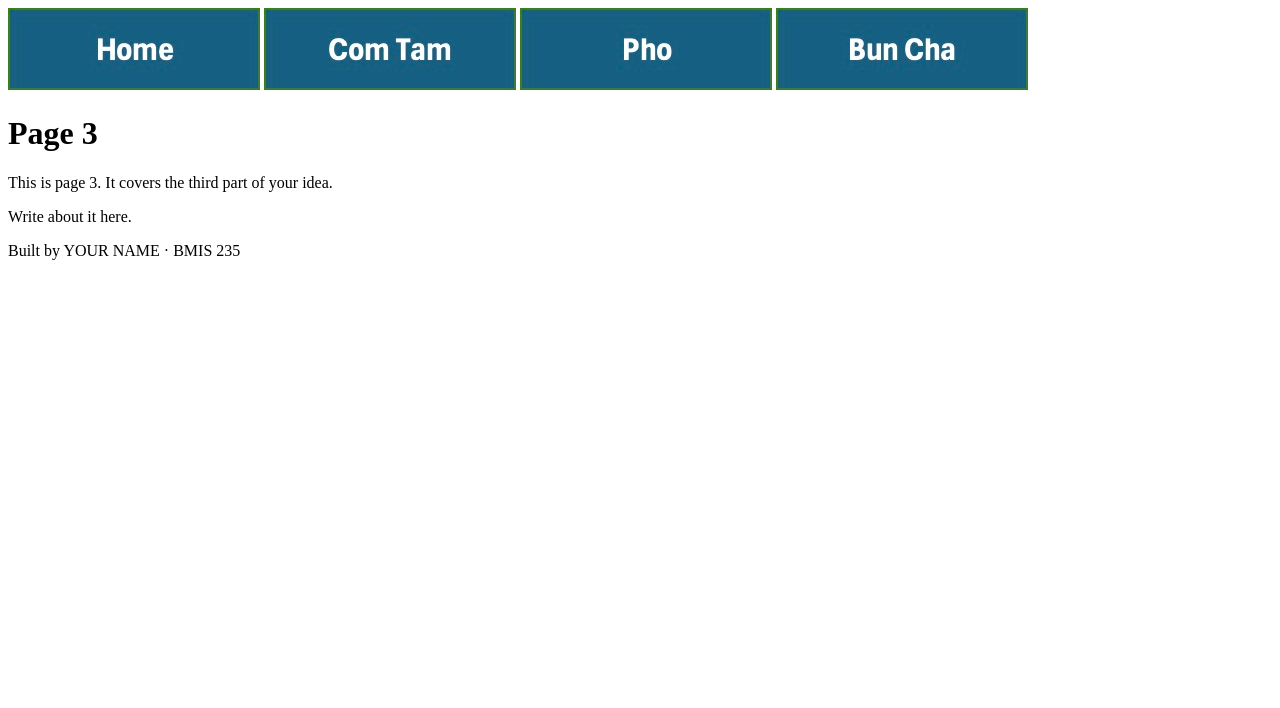
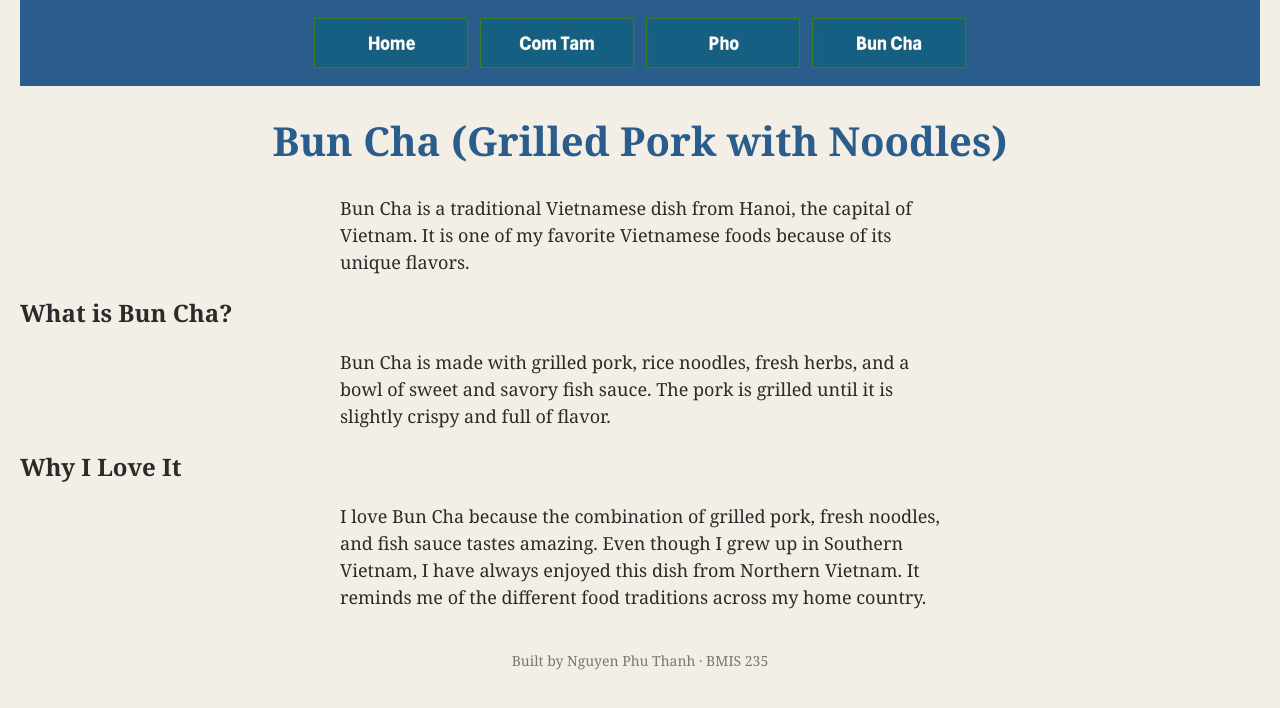
Before and after one commit to pnguyen11-hub/bmis235-html-3, a plain HTML site: page page3.html in a window 1280 px wide. Drawn offline with Linux system fonts and the light colour scheme.

Commit message:
Update page3.html

```diff
--- a/page3.html
+++ b/page3.html
@@ -1,36 +1,54 @@
+
 <!DOCTYPE html>
 <!--
-  Author: YOUR NAME
+  Author: Nguyen Phu Thanh
   GU username: YOUR-GU-USERNAME
   Course: BMIS 235 - HTML-3
 -->
 <html lang="en">
 <head>
 <meta charset="utf-8">
-<meta name="author" content="YOUR NAME">
-<title>Page 3</title>
+<meta name="author" content="Nguyen Phu Thanh">
+<title>Bun Cha - Vietnamese Food</title>
+
+<link rel="stylesheet" href="styles.css">
 </head>
 <body>
 
-<!-- ===== MENU ============================================================
-     The menu is four links. Each link wraps an image instead of words.
-     Build it once on this page, check that every link works,
-     then copy the whole <nav> block and paste it over the menu on the
-     other three pages, so every page has the exact same menu.
-     ===================================================================== -->
+<!-- Menu -->
 <nav>
     <a href="index.html"><img src="img/home.png" alt="Home"></a>
-    <a href="page1.html"><img src="img/page1.png" alt="Page 1"></a>
-    <a href="page2.html"><img src="img/page2.png" alt="Page 2"></a>
-    <a href="page3.html"><img src="img/page3.png" alt="Page 3"></a>
+    <a href="page1.html"><img src="img/page1.png" alt="Com Tam"></a>
+    <a href="page2.html"><img src="img/page2.png" alt="Pho"></a>
+    <a href="page3.html"><img src="img/page3.png" alt="Bun Cha"></a>
 </nav>
 
-<h1>Page 3</h1>
-<p>This is page 3. It covers the third part of your idea.</p>
-<p>Write about it here.</p>
+<h1>Bun Cha (Grilled Pork with Noodles)</h1>
 
-<!-- Footer: fill in your name -->
-<footer>Built by YOUR NAME &middot; BMIS 235</footer>
+<p>Bun Cha is a traditional Vietnamese dish
+from Hanoi, the capital of Vietnam.
+It is one of my favorite Vietnamese foods
+because of its unique flavors.</p>
+
+<h2>What is Bun Cha?</h2>
+
+<p>Bun Cha is made with grilled pork, rice noodles,
+fresh herbs, and a bowl of sweet and savory
+fish sauce. The pork is grilled until it is
+slightly crispy and full of flavor.</p>
+
+<h2>Why I Love It</h2>
+
+<p>I love Bun Cha because the combination of
+grilled pork, fresh noodles, and fish sauce
+tastes amazing. Even though I grew up in
+Southern Vietnam, I have always enjoyed
+this dish from Northern Vietnam.
+It reminds me of the different food traditions
+across my home country.</p>
+
+<!-- Footer -->
+<footer>Built by Nguyen Phu Thanh &middot; BMIS 235</footer>
 
 </body>
 </html>
```
